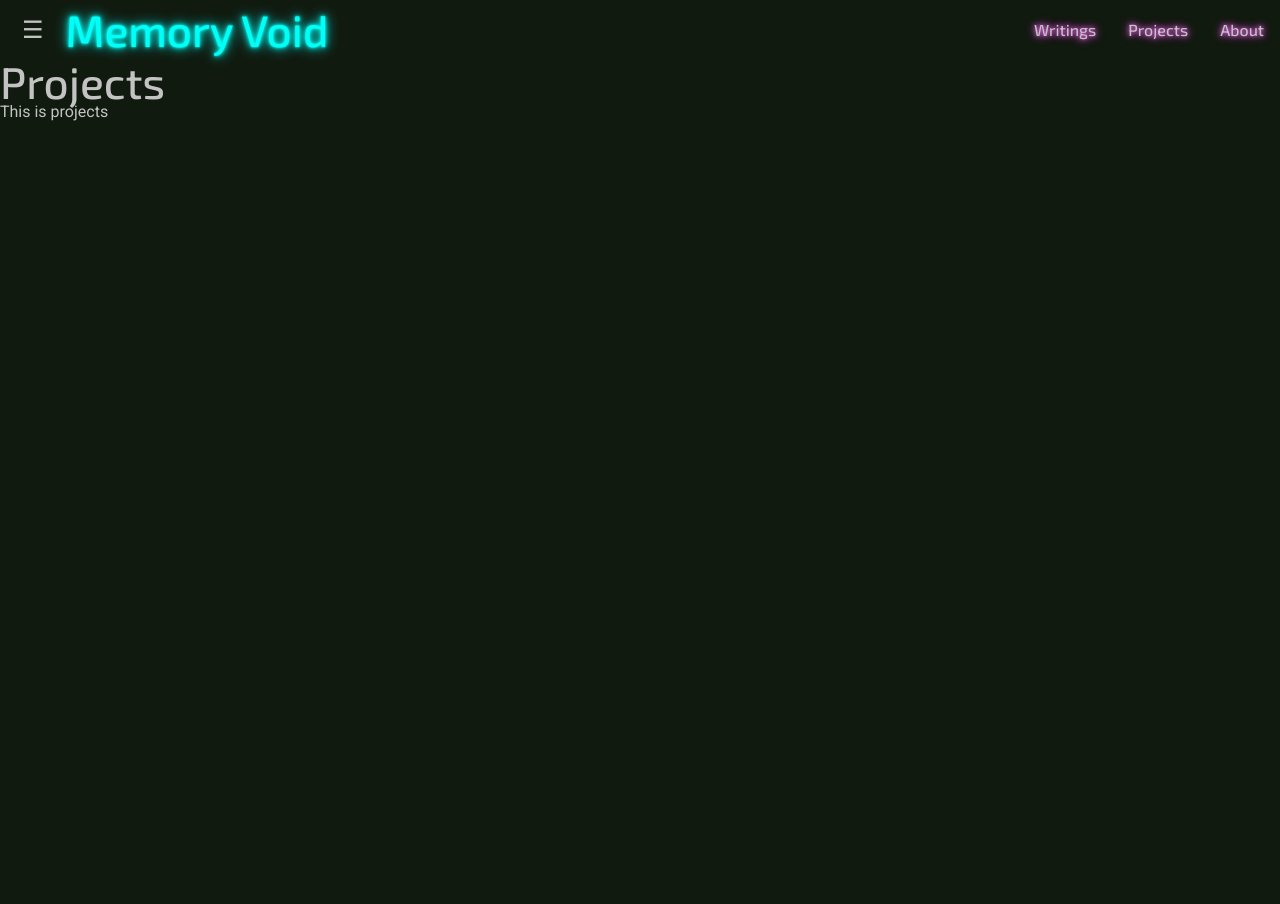
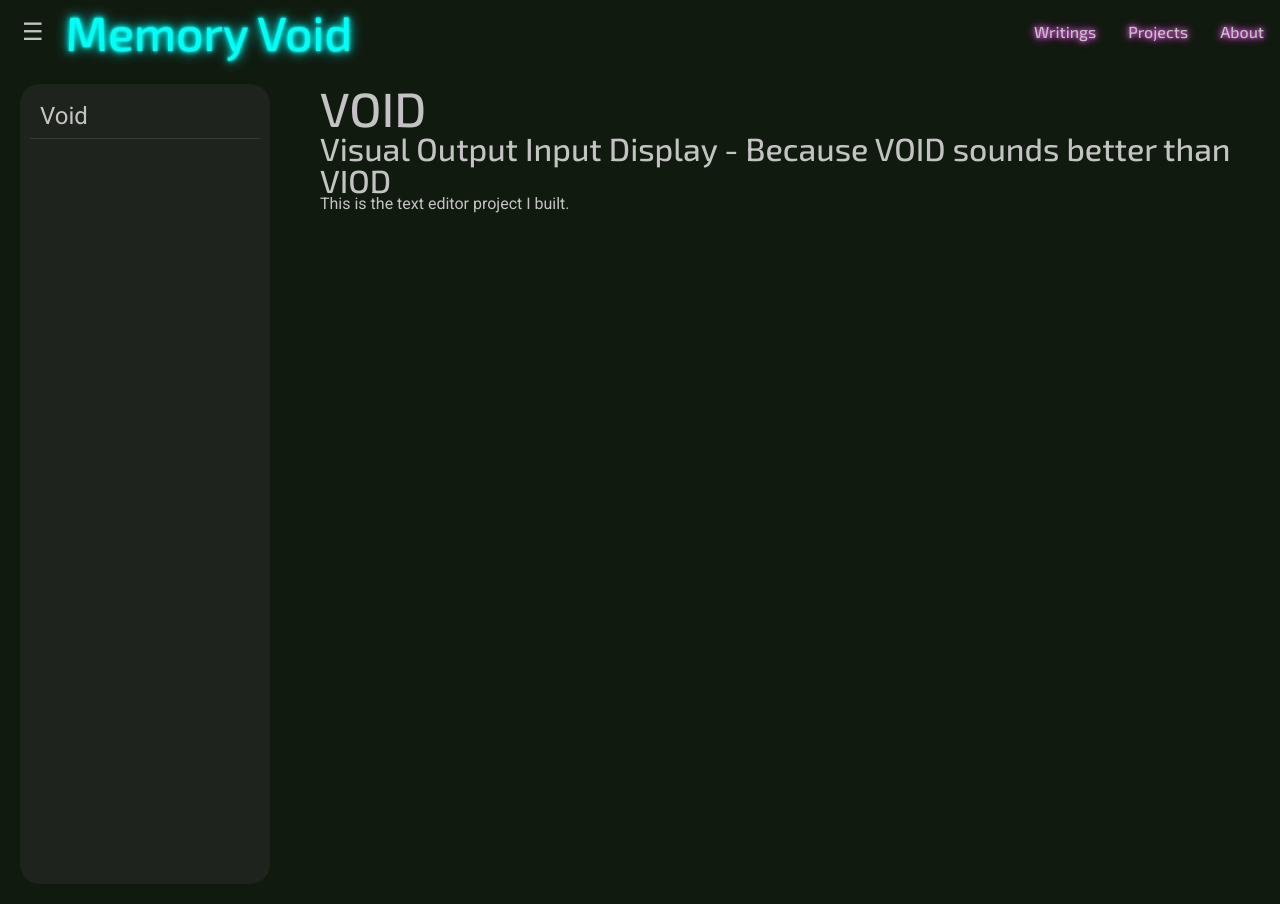
Before and after one commit to dynamicmemory/jhahn_dev, a PHP site: page /projects.php in a window 1280 px wide. Before the commit the page ends 121 px from the top, so only its background shows below. Run offline with PHP 8.4, Linux system fonts and the light colour scheme.

Commit message:
Minor updates to writings, projects and about page.

```diff
--- /dev/null
+++ b/css/about.css
@@ -0,0 +1,8 @@
+#about-container {
+    align-self: center;
+    justify-content: center;
+}
+
+#about-container p {
+    padding-top: 10px;
+}
--- a/css/main.css
+++ b/css/main.css
@@ -1,10 +1,15 @@
 h1 {
-    font-size: 2.75rem;
+    font-size: 3rem;
     font-family: 'Exo 2', sans-serif;
 }
 
 h2 {
     font-size: 2.5rem;
+    font-family: 'Exo 2', sans-serif;
+}
+
+h3 {
+    font-size: 2rem;
     font-family: 'Exo 2', sans-serif;
 }
 
--- a/css/writings.css
+++ b/css/writings.css
@@ -27,7 +27,6 @@
     user-select: none;
     border-bottom: solid 1px rgb(255,255,255,0.1);
     padding: 10px;
-
 }
 
 #frag-left-col li:hover {
@@ -57,21 +56,7 @@
     padding: 10px;
 }
 
-
-/* mobile adjustments */
-@media (max-width: 768px) {
-  #frag-left-col {
-    position: fixed;
-    top: 0;
-    left: 0;
-    height: 100%;
-    background: #111;
-    z-index: 100;
-
-    transform: translateX(-100%); /* hidden by default */
-  }
-
-  #frag-left-col.active {
-    transform: translateX(0); /* shown when active */
-  }
+small {
+    font-size: 1rem;
+    font-style: italic;
 }
--- a/header.php
+++ b/header.php
@@ -11,6 +11,7 @@
         <link rel="stylesheet" type="text/css" href="css/reset.css">
         <link rel="stylesheet" type="text/css" href="css/main.css">
         <link rel="stylesheet" type="text/css" href="css/writings.css">
+        <link rel="stylesheet" type="text/css" href="css/about.css">
 
         <script src="js/main.js"></script>
     </head>
--- a/projects.php
+++ b/projects.php
@@ -1,7 +1,44 @@
+<?php
+require "Parsedown.php";
+$Parsedown = new Parsedown();
+
+$dir = __DIR__ . "/projects";
+$files = glob("$dir/*.md");
+
+// Build the array list of articles
+$projects = [];
+foreach ($files as $file) {
+    $slug = basename($file, ".md");
+    $projects[$slug] = $file;
+}
+
+$slug = $_GET["id"] ?? array_key_first($projects);
+
+$content = "";
+if (isset($projects[$slug])) {
+    $content = file_get_contents($projects[$slug]);
+}
+else {
+    $content = "File not found";
+}
+?>
+
 <?php include "header.php" ?>
+<div id="frag-container">
+  <aside id="frag-left-col">
+    <ul>
+    <?php foreach($projects as $s => $a): ?>
+      <li>
+      <a href="?id=<?= $s ?>" class="<?= $s==$slug?'active':'' ?>">
+          <?= ucfirst($s) ?></a>
 
-<h1>Projects</h1>
-<p>This is projects</p>
+      </li>
+  <?php endforeach; ?>
+    </ul>
+  </aside>
 
-
+  <div class="frag-center-col">
+    <?= $Parsedown->text($content) ?>
+  </div>
+</div>
 <?php include "footer.php" ?>
--- /dev/null
+++ b/projects/void.md
@@ -0,0 +1,5 @@
+# VOID
+
+### Visual Output Input Display - Because VOID sounds better than VIOD
+
+This is the text editor project I built.
```
Also changed, not shown: about.php (+7 -4 lines), writings.php (+15 -4 lines), writings/VOID.md (added, +7 -0 lines).
